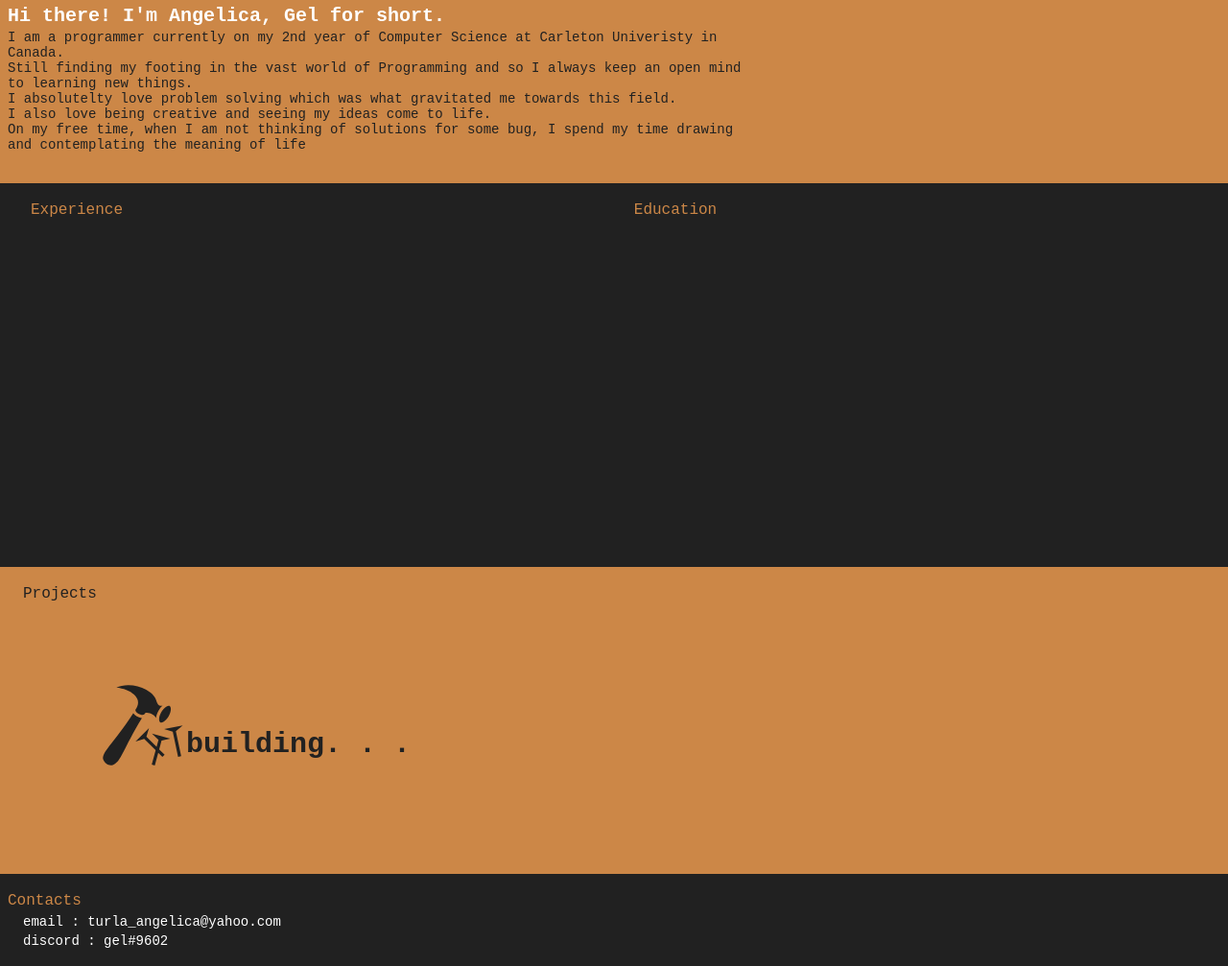
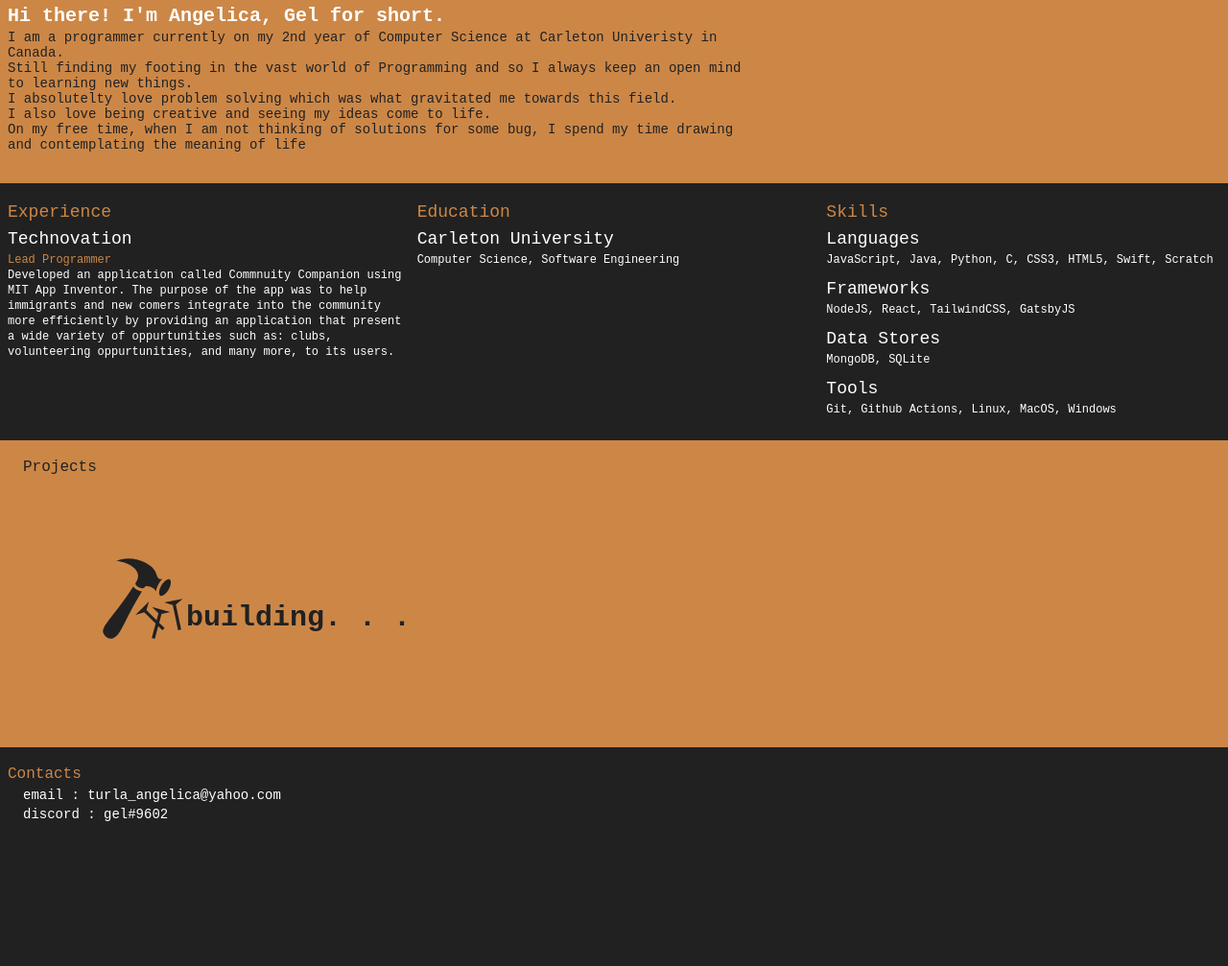
Before and after one commit to gelicamarie/gelicamarie.github.io, a Gatsby site: page / in a window 1280 px wide. Shown: the part 829-1836 px from the top of the page at 96% size. After the commit the page ends 1704 px from the top, so only its background shows below. Built offline with nearby package versions, Linux system fonts and the light colour scheme; Gatsby itself is replaced by a stand-in of ours.

Commit message:
jan.16 exp

```diff
--- a/src/components/Exp.js
+++ b/src/components/Exp.js
@@ -1,17 +1,65 @@
 import React from 'react'
+import { string } from 'prop-types'
+import cx from 'classnames'
+
+import Container from './Container'
+
+const Heading = ( { label, className, ...props } ) => (
+  <h2 className={cx( 'text-theme-orange text-lg', className )} {...props}>{label}</h2>
+)
+
+Heading.propTypes = {
+  label: string.isRequired,
+  className: string,
+}
+
+Heading.defaultProps = {
+  className: undefined,
+}
+
+const SectionItem = ( { heading, body } ) => (
+  <>
+    <Heading className="text-theme-white" label={heading} />
+    <p className="mb-2">{body}</p>
+  </>
+)
+
+SectionItem.propTypes = {
+  heading: string.isRequired,
+  body: string.isRequired,
+}
 
 const Exp = () => (
-  <div className="flex justify-between h-96 text-theme-orange ml-8 mt-4">
-    <div>
-      <h2>Experience</h2>
-    </div>
-    <div>
-      <h2>Education</h2>
+  <Container>
+    <div className="grid grid-cols-3 gap-4 my-4 text-theme-white text-xs font-extralight">
+
+      <div>
+        <Heading label="Experience" />
+        <Heading className="text-theme-white" label="Technovation" />
+        <p className="max-w-md">
+          <span className="text-theme-orange">Lead Programmer</span>
+          <br />
+          Developed an application called Commnuity Companion using MIT App Inventor.
+          The purpose of the app was to help immigrants and new comers integrate into the community more efficiently by providing
+          an application that present a wide variety of oppurtunities such as: clubs, volunteering oppurtunities, and many more, to its users.
+        </p>
+      </div>
+
+      <div>
+        <Heading label="Education" />
+        <SectionItem heading="Carleton University" body="Computer Science, Software Engineering" />
+      </div>
+
+      <div>
+        <Heading label="Skills" />
+        <SectionItem heading="Languages" body="JavaScript, Java, Python, C, CSS3, HTML5, Swift, Scratch" />
+        <SectionItem heading="Frameworks" body="NodeJS, React, TailwindCSS, GatsbyJS" />
+        <SectionItem heading="Data Stores" body="MongoDB, SQLite" />
+        <SectionItem heading="Tools" body="Git, Github Actions, Linux, MacOS, Windows" />
+      </div>
 
     </div>
-    <div />
-  </div>
-
+  </Container>
 )
 
 export default Exp
```
